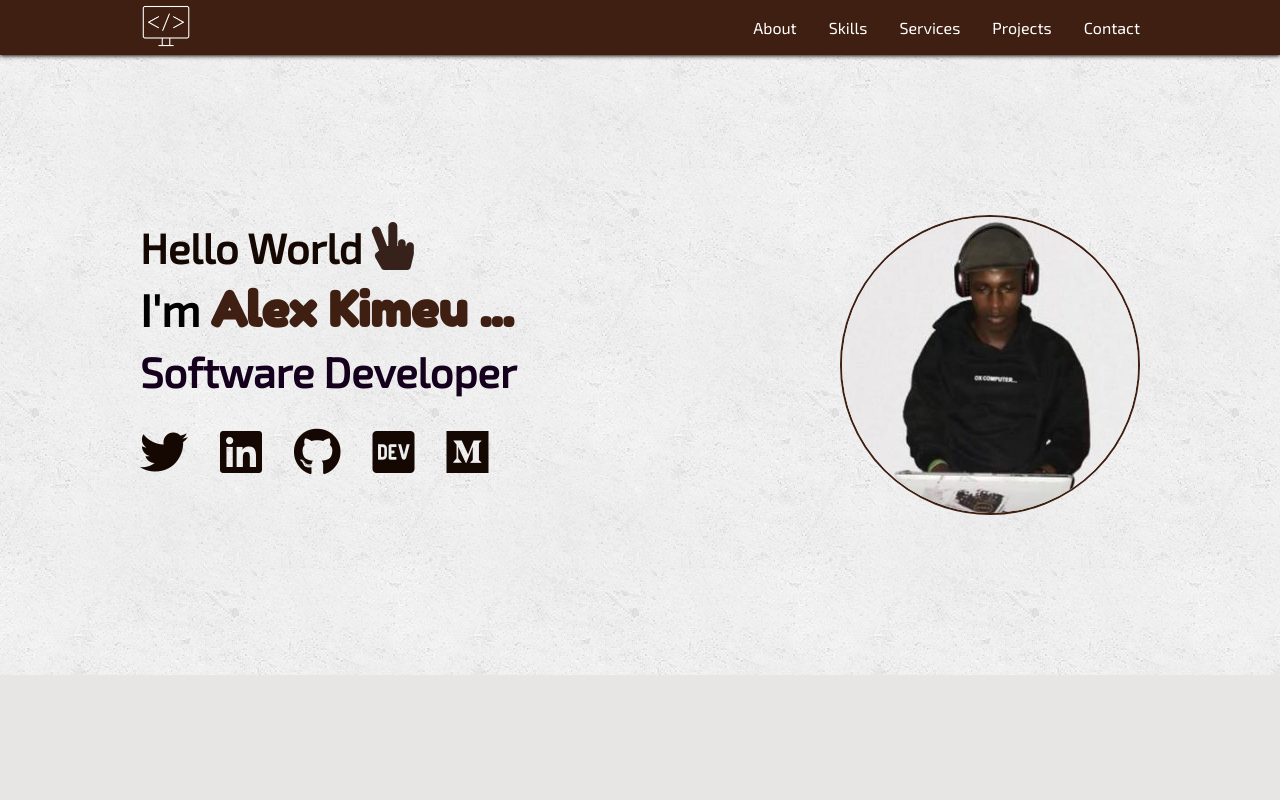
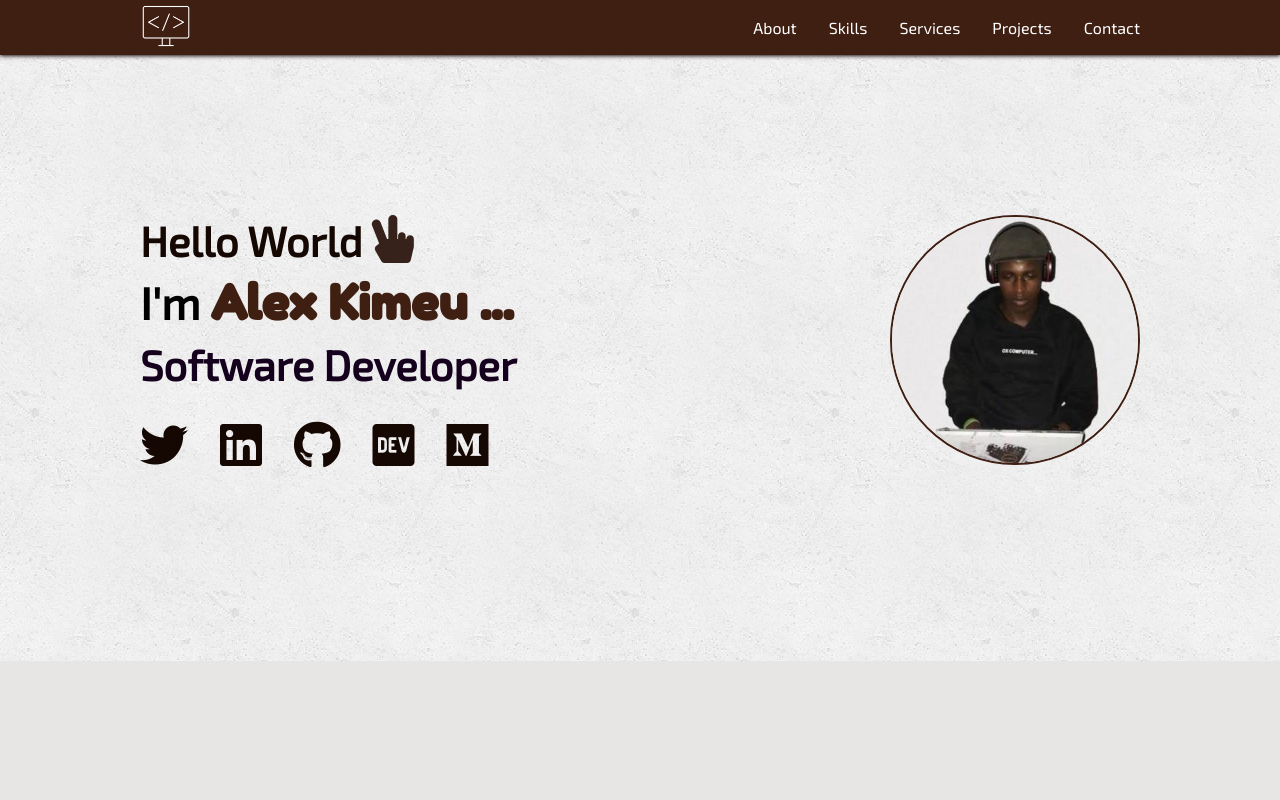
Before and after one commit to aleks-kimeu/aleks-kimeu, a plain HTML site: page index.html in a window 1280 px wide. Shown: the top 800 px of the page. Drawn offline with Linux system fonts and the light colour scheme; a script that the page names is missing; files whose address does not match are found by name.

Commit message:
changed profile image

```diff
--- a/css/styles.css
+++ b/css/styles.css
@@ -189,7 +189,7 @@ nav {
 .header .content {
     display: flex;
     justify-content: space-between;
-    align-items: center;
+    align-items: flex-start;
 }
 
 .name {
@@ -280,8 +280,8 @@ nav {
 
 .profile-img {
     border-radius: 50%;
-    height: 300px;
-    width: 300px;
+    height: 250px;
+    width: 250px;
     border: 2px solid var(--primary);
 }
 /* End Header */
```
